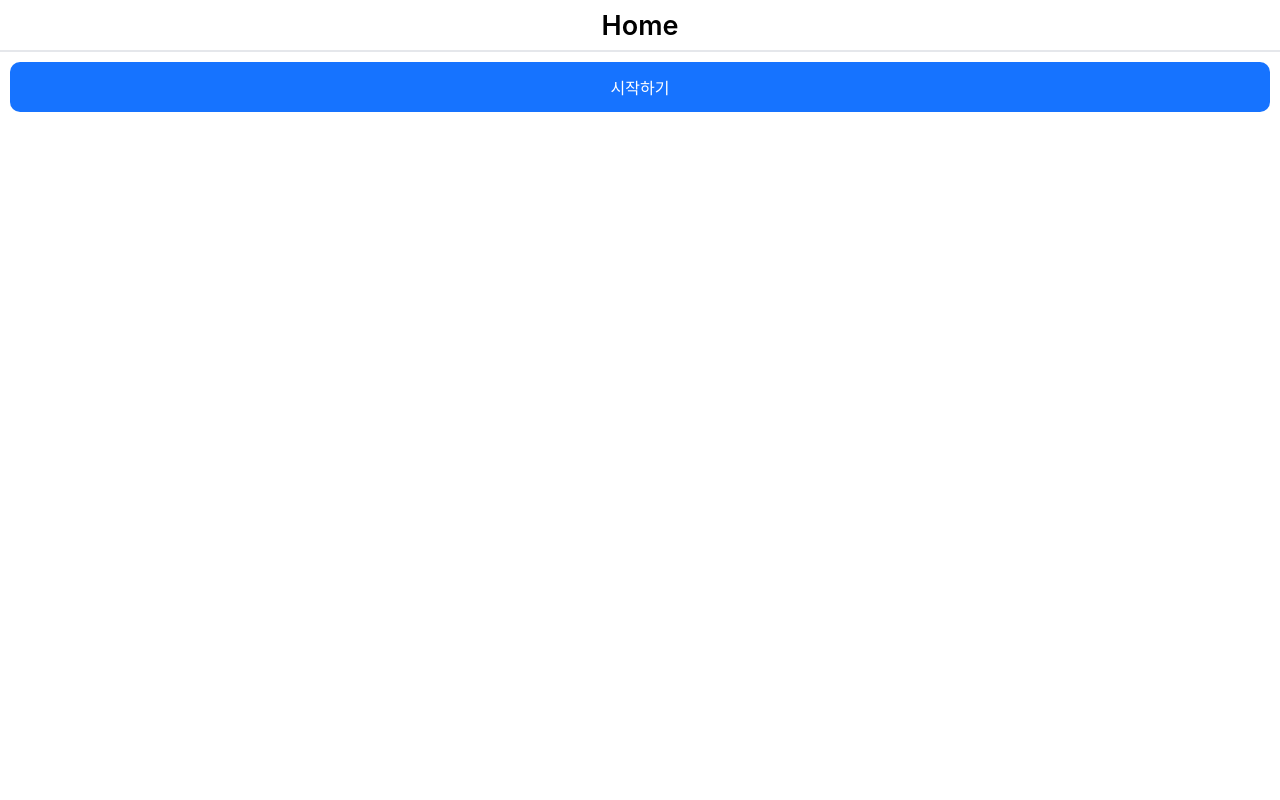
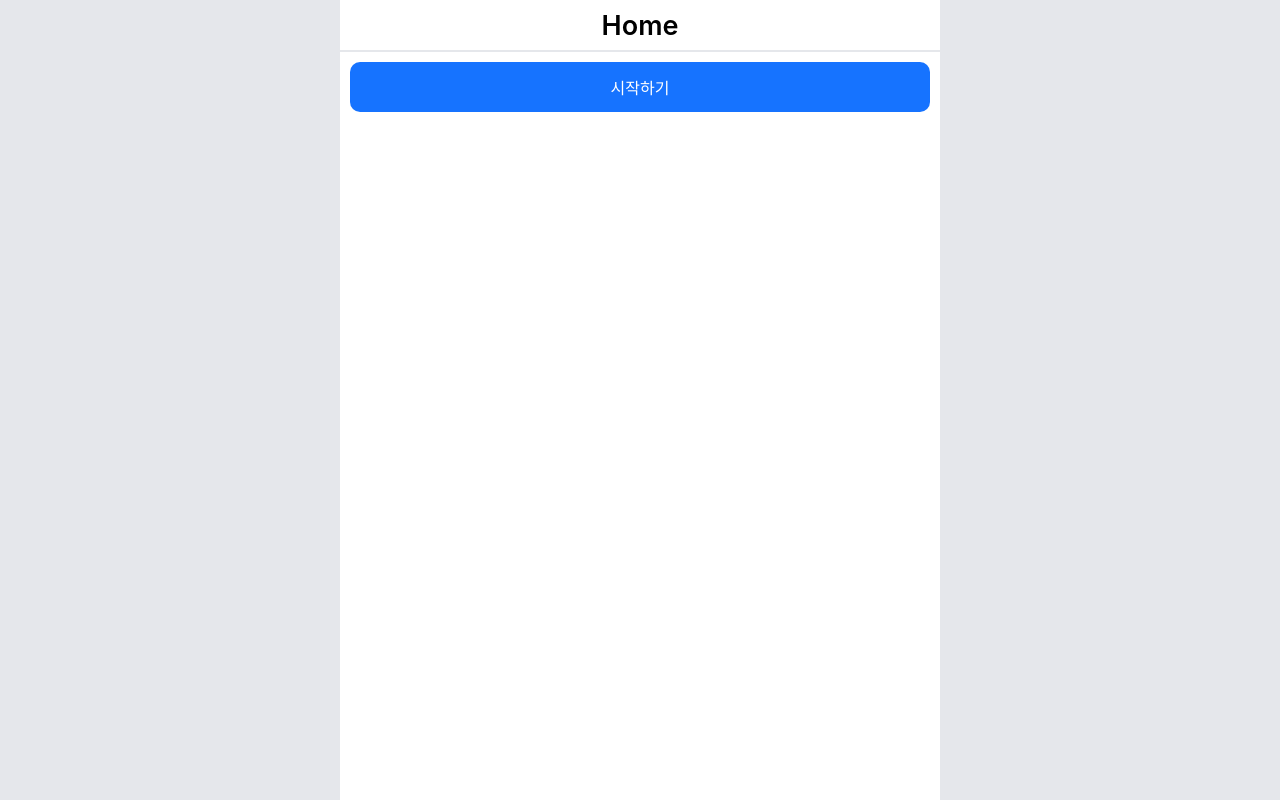
Before and after one commit to ShinEunBee/withmylover, a website built with Vite: page index.html in a window 1280 px wide. Built offline with nearby package versions, Linux system fonts and the light colour scheme; a web font is replaced by a local one.

Commit message:
css 가로 pc 화면 수정

```diff
--- a/public/styles/style.css
+++ b/public/styles/style.css
@@ -41,9 +41,9 @@ body {
   background-color: var(--bg);
 }
 
-@media (max-width: 769px) {
+@media (min-width: 769px) {
   .app-container {
-    max-width: 800px;
+    max-width: 600px;
   }
 }
 
```
